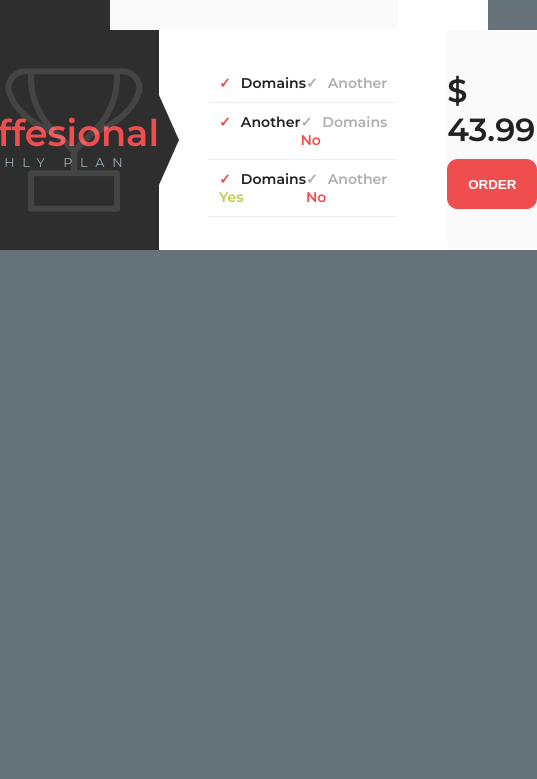
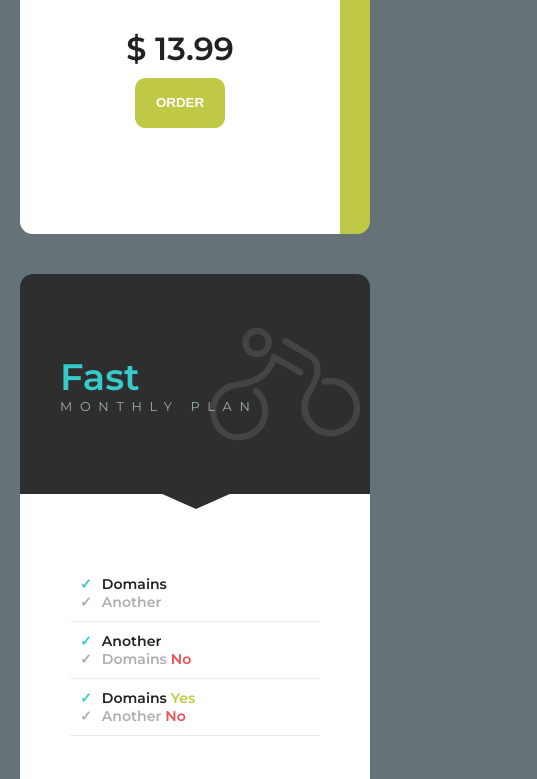
Before and after one commit to sidneisimeao/prices-tabs-two, a plain HTML site: page index.html in a window 390 px wide. Shown: the part 680-1459 px from the top of the page, 537 px wide, since content can reach past the window. Before the commit the page ends 980 px from the top, so only its background shows below. Drawn offline with Linux system fonts and the light colour scheme.

Commit message:
almost there mobile version

```diff
--- a/css/styles.css
+++ b/css/styles.css
@@ -123,6 +123,7 @@ button {
 .tabs-body .tab-items .item-plan,
 .tabs-body .tab-items .item-feature,
 .tabs-body .tab-items .item-price {
+  flex: 1 1 312px;
   min-height: 220px;
 }
 
@@ -135,10 +136,8 @@ button {
   justify-content: center;
   flex-wrap: wrap;
   flex-direction: column;
-  /* Item */
-  flex: 1 1 312px;
   /* Others */
-  max-width: 400px;
+  max-height: 220px;
   background-color: #2e2e2e;
   padding-left: 80px;
   transition: background-color 0.5s ease-out;
@@ -196,8 +195,6 @@ button {
   display: flex;
   justify-content: space-around;
   align-items: center;
-  /* Item */
-  flex: 1 1 312px;
   /* Others */
   max-width: 380px;
   position: relative;
@@ -276,7 +273,6 @@ button {
 
 .tab-items .item-price {
   max-width: 320px;
-  flex: 1 1 312px;
   /* Container */
   display: flex;
   justify-content: center;
@@ -392,13 +388,57 @@ button {
   }
   .tabs-body {
     display: flex;
+    flex-direction: row;
     flex-wrap: wrap;
-    justify-content: center;
-    align-items: center;
   }
 
   .tabs-body .tab-items {
-    min-height: 220px;
-    border-right: 0px solid transparent;
+    flex: 1 1 312px;
+    flex-direction: column;
+    align-items: stretch;
+    border-radius: 0.8em;
+    margin: 20px;
+    border-right: 0;
+    overflow: hidden;
+  }
+
+  .tabs-body .tab-items .item-plan {
+    padding: 40px;
+  }
+
+  .item-feature li {
+    flex-direction: column;
+    /* Container
+    display: flex;
+    justify-content: space-between;
+    padding: 10px;
+    border-bottom: 1px solid #ededed;
+    font-size: 0.88em;
+    font-weight: 600;
+    */
+  }
+
+  .tab-items .item-price {
+    flex: 1 1 315px;
+    /* Container */
+    display: flex;
+    justify-content: center;
+    align-items: center;
+    flex-direction: column;
+  }
+
+  .tabs-body .tab-items .item-plan::after {
+    width: 0;
+    height: 0;
+    border-right: 45px solid transparent;
+    border-left: 45px solid transparent;
+    border-top: 20px solid #2e2e2e;
+    content: "";
+    bottom: -60px;
+    left: 0;
+    margin-left: 37.5%;
+    position: absolute;
+    z-index: 1;
+    transition: border-left-color 0.5s ease-out;
   }
 }
```
Also changed, not shown: index.html (+3 -3 lines).
